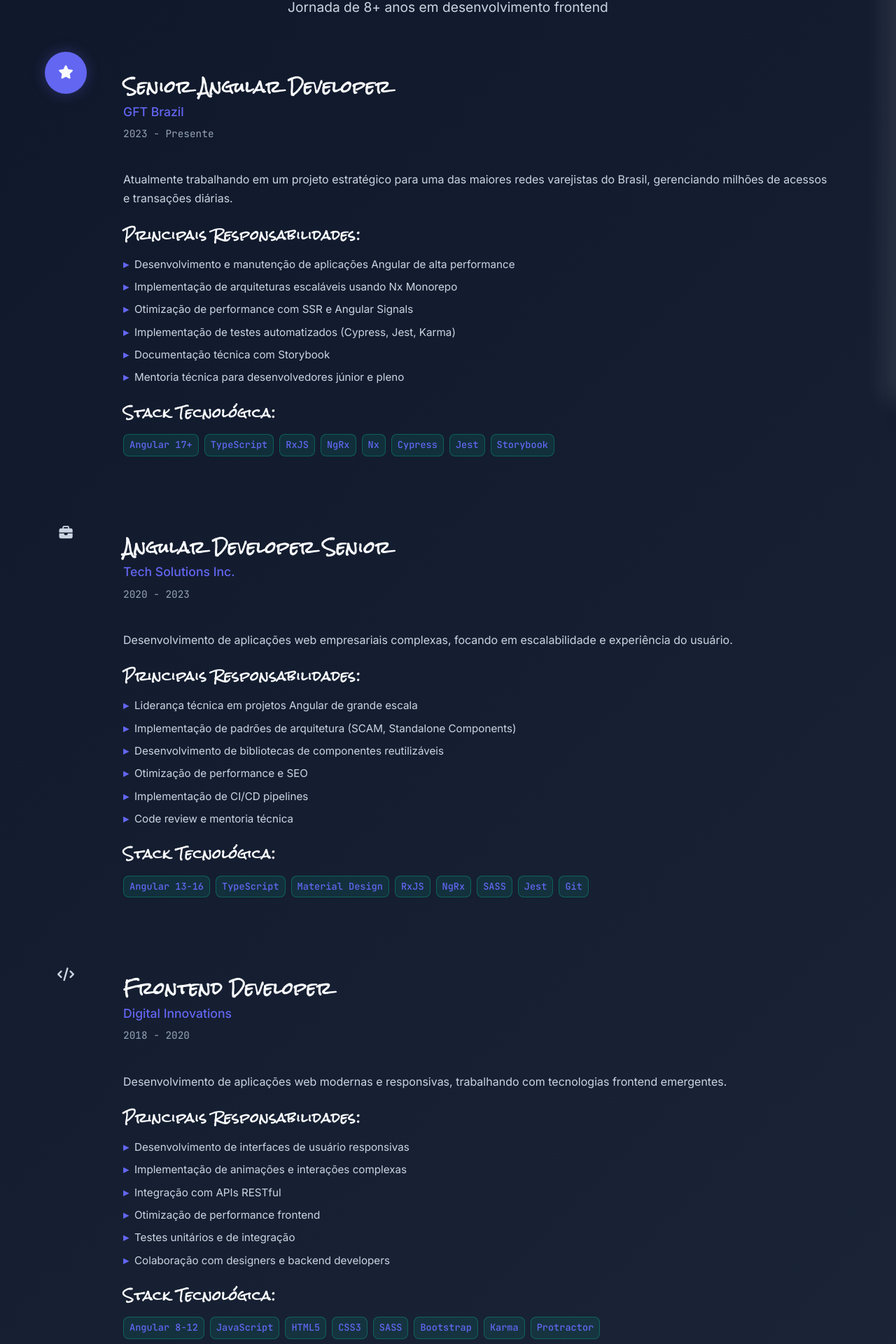
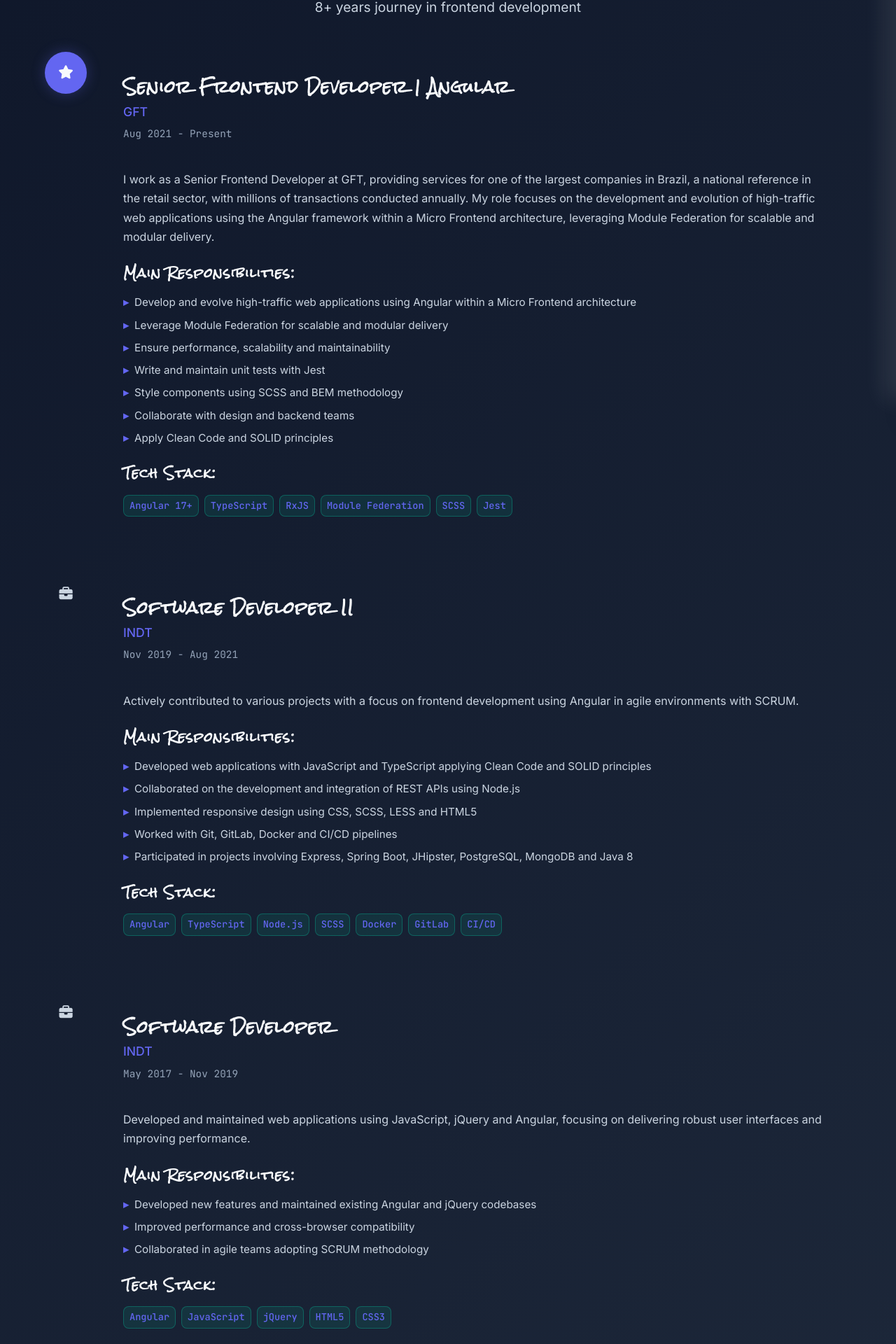
Before and after one commit to PhilipRamkeerat/philip-portfolio, an Angular app: page /experience in a window 1280 px wide. Shown: the part 213-2133 px from the top of the page at 70% size. Built offline with nearby package versions, Linux system fonts and the light colour scheme.

Commit message:
feat: implement project experience and language service adjustments

```diff
--- a/src/app/components/experience/experience.component.ts
+++ b/src/app/components/experience/experience.component.ts
@@ -1,5 +1,6 @@
-import { Component } from '@angular/core';
+import { Component, OnInit } from '@angular/core';
 import { CommonModule } from '@angular/common';
+import { LanguageService, Language } from '../../services/language.service';
 
 @Component({
   selector: 'app-experience',
@@ -10,188 +11,45 @@
       <div class="container">
         <div class="section-header" data-aos="fade-up">
           <h2 class="section-title">
-            <span class="text-gradient">Experiência Profissional</span>
+            <span class="text-gradient">{{ translations?.experience?.title || 'Experiência Profissional' }}</span>
           </h2>
           <p class="section-subtitle">
-            Jornada de 8+ anos em desenvolvimento frontend
+            {{ translations?.experience?.subtitle || 'Jornada de 8+ anos em desenvolvimento frontend' }}
           </p>
         </div>
 
         <div class="timeline" data-aos="fade-up">
-          <!-- Current Position -->
-          <div class="timeline-item current" data-aos="fade-right">
-            <div class="timeline-marker current">
-              <i class="fas fa-star"></i>
+          <ng-container *ngFor="let item of experiences; let i = index">
+            <div class="timeline-item" [ngClass]="{ current: i === 0 }" [attr.data-aos]="i % 2 === 0 ? 'fade-right' : 'fade-left'">
+              <div class="timeline-marker" [ngClass]="{ current: i === 0 }">
+                <i class="fas" [ngClass]="i === 0 ? 'fa-star' : 'fa-briefcase'"></i>
               </div>
               <div class="timeline-content">
                 <div class="timeline-header">
-                <h3>Senior Angular Developer</h3>
-                <span class="company">GFT Brazil</span>
-                <span class="period">2023 - Presente</span>
+                  <h3>{{ item.title }}</h3>
+                  <span class="company">{{ item.company }}</span>
+                  <span class="period">{{ item.period }}</span>
                 </div>
                 <div class="timeline-body">
-                <p>
-                  Atualmente trabalhando em um projeto estratégico para uma das maiores
-                  redes varejistas do Brasil, gerenciando milhões de acessos e transações diárias.
-                </p>
-                <div class="responsibilities">
-                  <h4>Principais Responsabilidades:</h4>
+                  <p>{{ item.description }}</p>
+
+                  <div class="responsibilities" *ngIf="item.responsibilities?.length">
+                    <h4>{{ translations?.experience?.responsibilitiesTitle || 'Principais Responsabilidades:' }}</h4>
                     <ul>
-                    <li>Desenvolvimento e manutenção de aplicações Angular de alta performance</li>
-                    <li>Implementação de arquiteturas escaláveis usando Nx Monorepo</li>
-                    <li>Otimização de performance com SSR e Angular Signals</li>
-                    <li>Implementação de testes automatizados (Cypress, Jest, Karma)</li>
-                    <li>Documentação técnica com Storybook</li>
-                    <li>Mentoria técnica para desenvolvedores júnior e pleno</li>
+                      <li *ngFor="let resp of item.responsibilities">{{ resp }}</li>
                     </ul>
                   </div>
-                <div class="tech-stack">
-                  <h4>Stack Tecnológica:</h4>
+
+                  <div class="tech-stack" *ngIf="item.techStack?.length">
+                    <h4>{{ translations?.experience?.techStackTitle || 'Stack Tecnológica:' }}</h4>
                     <div class="tech-tags">
-                    <span class="tech-tag">Angular 17+</span>
-                    <span class="tech-tag">TypeScript</span>
-                    <span class="tech-tag">RxJS</span>
-                    <span class="tech-tag">NgRx</span>
-                    <span class="tech-tag">Nx</span>
-                    <span class="tech-tag">Cypress</span>
-                    <span class="tech-tag">Jest</span>
-                    <span class="tech-tag">Storybook</span>
+                      <span class="tech-tag" *ngFor="let tech of item.techStack">{{ tech }}</span>
                     </div>
                   </div>
                 </div>
               </div>
             </div>
-
-          <!-- Previous Position -->
-          <div class="timeline-item" data-aos="fade-left">
-            <div class="timeline-marker">
-              <i class="fas fa-briefcase"></i>
-            </div>
-            <div class="timeline-content">
-              <div class="timeline-header">
-                <h3>Angular Developer Senior</h3>
-                <span class="company">Tech Solutions Inc.</span>
-                <span class="period">2020 - 2023</span>
-              </div>
-              <div class="timeline-body">
-                <p>
-                  Desenvolvimento de aplicações web empresariais complexas,
-                  focando em escalabilidade e experiência do usuário.
-                </p>
-                <div class="responsibilities">
-                  <h4>Principais Responsabilidades:</h4>
-                  <ul>
-                    <li>Liderança técnica em projetos Angular de grande escala</li>
-                    <li>Implementação de padrões de arquitetura (SCAM, Standalone Components)</li>
-                    <li>Desenvolvimento de bibliotecas de componentes reutilizáveis</li>
-                    <li>Otimização de performance e SEO</li>
-                    <li>Implementação de CI/CD pipelines</li>
-                    <li>Code review e mentoria técnica</li>
-                  </ul>
-                </div>
-                <div class="tech-stack">
-                  <h4>Stack Tecnológica:</h4>
-                  <div class="tech-tags">
-                    <span class="tech-tag">Angular 13-16</span>
-                    <span class="tech-tag">TypeScript</span>
-                    <span class="tech-tag">Material Design</span>
-                    <span class="tech-tag">RxJS</span>
-                    <span class="tech-tag">NgRx</span>
-                    <span class="tech-tag">SASS</span>
-                    <span class="tech-tag">Jest</span>
-                    <span class="tech-tag">Git</span>
-                  </div>
-                </div>
-              </div>
-            </div>
-          </div>
-
-          <!-- Earlier Position -->
-          <div class="timeline-item" data-aos="fade-right">
-            <div class="timeline-marker">
-              <i class="fas fa-code"></i>
-            </div>
-            <div class="timeline-content">
-              <div class="timeline-header">
-                <h3>Frontend Developer</h3>
-                <span class="company">Digital Innovations</span>
-                <span class="period">2018 - 2020</span>
-              </div>
-              <div class="timeline-body">
-                <p>
-                  Desenvolvimento de aplicações web modernas e responsivas,
-                  trabalhando com tecnologias frontend emergentes.
-                </p>
-                <div class="responsibilities">
-                  <h4>Principais Responsabilidades:</h4>
-                  <ul>
-                    <li>Desenvolvimento de interfaces de usuário responsivas</li>
-                    <li>Implementação de animações e interações complexas</li>
-                    <li>Integração com APIs RESTful</li>
-                    <li>Otimização de performance frontend</li>
-                    <li>Testes unitários e de integração</li>
-                    <li>Colaboração com designers e backend developers</li>
-                  </ul>
-                </div>
-                <div class="tech-stack">
-                  <h4>Stack Tecnológica:</h4>
-                  <div class="tech-tags">
-                    <span class="tech-tag">Angular 8-12</span>
-                    <span class="tech-tag">JavaScript</span>
-                    <span class="tech-tag">HTML5</span>
-                    <span class="tech-tag">CSS3</span>
-                    <span class="tech-tag">SASS</span>
-                    <span class="tech-tag">Bootstrap</span>
-                    <span class="tech-tag">Karma</span>
-                    <span class="tech-tag">Protractor</span>
-                  </div>
-                </div>
-              </div>
-            </div>
-          </div>
-
-          <!-- First Position -->
-          <div class="timeline-item" data-aos="fade-left">
-            <div class="timeline-marker">
-              <i class="fas fa-graduation-cap"></i>
-            </div>
-            <div class="timeline-content">
-              <div class="timeline-header">
-                <h3>Junior Frontend Developer</h3>
-                <span class="company">StartupTech</span>
-                <span class="period">2016 - 2018</span>
-              </div>
-              <div class="timeline-body">
-                <p>
-                  Primeira experiência profissional em desenvolvimento web,
-                  aprendendo as melhores práticas e fundamentos do desenvolvimento frontend.
-                </p>
-                <div class="responsibilities">
-                  <h4>Principais Responsabilidades:</h4>
-                  <ul>
-                    <li>Desenvolvimento de páginas web estáticas e dinâmicas</li>
-                    <li>Implementação de layouts responsivos</li>
-                    <li>Manutenção de código legado</li>
-                    <li>Participação em code reviews</li>
-                    <li>Aprendizado de frameworks JavaScript</li>
-                    <li>Colaboração em projetos ágeis</li>
-                  </ul>
-                </div>
-                <div class="tech-stack">
-                  <h4>Stack Tecnológica:</h4>
-                  <div class="tech-tags">
-                    <span class="tech-tag">Angular 2-7</span>
-                    <span class="tech-tag">JavaScript</span>
-                    <span class="tech-tag">HTML</span>
-                    <span class="tech-tag">CSS</span>
-                    <span class="tech-tag">jQuery</span>
-                    <span class="tech-tag">Bootstrap</span>
-                    <span class="tech-tag">Git</span>
-                  </div>
-                </div>
-              </div>
-            </div>
-          </div>
+          </ng-container>
         </div>
 
         <div class="achievements-section" data-aos="fade-up">
@@ -488,4 +346,106 @@
     }
   `]
 })
-export class ExperienceComponent {}
+export class ExperienceComponent implements OnInit {
+  translations: any;
+  experiences: any[] = [];
+
+  private experiencesPt = [
+    {
+      title: 'Senior Frontend Developer | Angular',
+      company: 'GFT',
+      period: 'ago de 2021 - presente',
+      description: 'Atuo como Senior Frontend Developer na GFT, prestando serviços para uma das maiores empresas do Brasil, referência nacional no setor varejista, com milhões de transações anuais. Meu foco é o desenvolvimento e evolução de aplicações web de alto tráfego usando Angular em uma arquitetura de Micro Frontends, aproveitando Module Federation para entregas modulares e escaláveis.',
+      responsibilities: [
+        'Desenvolver e evoluir aplicações de alto tráfego em Angular dentro de uma arquitetura de Micro Frontends',
+        'Aproveitar Module Federation para entregas escaláveis e modulares',
+        'Garantir performance, escalabilidade e manutenibilidade',
+        'Escrever e manter testes unitários com Jest',
+        'Aplicar SCSS com metodologia BEM',
+        'Colaborar com equipes de design e backend',
+        'Aplicar princípios de Clean Code e SOLID'
+      ],
+      techStack: ['Angular 17+', 'TypeScript', 'RxJS', 'Module Federation', 'SCSS', 'Jest']
+    },
+    {
+      title: 'Software Developer II',
+      company: 'INDT',
+      period: 'nov de 2019 - ago de 2021',
+      description: 'Contribuí ativamente em diversos projetos com foco em frontend utilizando Angular em ambientes ágeis com SCRUM.',
+      responsibilities: [
+        'Desenvolvimento com JavaScript e TypeScript aplicando Clean Code e SOLID',
+        'Integração de APIs REST usando Node.js',
+        'Implementação de design responsivo com CSS, SCSS, LESS e HTML5',
+        'Experiência com Git, GitLab, Docker e pipelines CI/CD',
+        'Participação em projetos com Express, Spring Boot, JHipster, PostgreSQL, MongoDB e Java 8'
+      ],
+      techStack: ['Angular', 'TypeScript', 'Node.js', 'SCSS', 'Docker', 'GitLab', 'CI/CD']
+    },
+    {
+      title: 'Software Developer',
+      company: 'INDT',
+      period: 'mai de 2017 - nov de 2019',
+      description: 'Desenvolvimento e manutenção de aplicações web utilizando JavaScript, jQuery e Angular.',
+      responsibilities: [
+        'Implementação de novas funcionalidades e manutenção de código legado',
+        'Melhorias de performance e compatibilidade entre navegadores',
+        'Colaboração em equipes ágeis com SCRUM'
+      ],
+      techStack: ['Angular', 'JavaScript', 'jQuery', 'HTML5', 'CSS3']
+    }
+  ];
+
+  private experiencesEn = [
+    {
+      title: 'Senior Frontend Developer | Angular',
+      company: 'GFT',
+      period: 'Aug 2021 - Present',
+      description: 'I work as a Senior Frontend Developer at GFT, providing services for one of the largest companies in Brazil, a national reference in the retail sector, with millions of transactions conducted annually. My role focuses on the development and evolution of high-traffic web applications using the Angular framework within a Micro Frontend architecture, leveraging Module Federation for scalable and modular delivery.',
+      responsibilities: [
+        'Develop and evolve high-traffic web applications using Angular within a Micro Frontend architecture',
+        'Leverage Module Federation for scalable and modular delivery',
+        'Ensure performance, scalability and maintainability',
+        'Write and maintain unit tests with Jest',
+        'Style components using SCSS and BEM methodology',
+        'Collaborate with design and backend teams',
+        'Apply Clean Code and SOLID principles'
+      ],
+      techStack: ['Angular 17+', 'TypeScript', 'RxJS', 'Module Federation', 'SCSS', 'Jest']
+    },
+    {
+      title: 'Software Developer II',
+      company: 'INDT',
+      period: 'Nov 2019 - Aug 2021',
+      description: 'Actively contributed to various projects with a focus on frontend development using Angular in agile environments with SCRUM.',
+      responsibilities: [
+        'Developed web applications with JavaScript and TypeScript applying Clean Code and SOLID principles',
+        'Collaborated on the development and integration of REST APIs using Node.js',
+        'Implemented responsive design using CSS, SCSS, LESS and HTML5',
+        'Worked with Git, GitLab, Docker and CI/CD pipelines',
+        'Participated in projects involving Express, Spring Boot, JHipster, PostgreSQL, MongoDB and Java 8'
+      ],
+      techStack: ['Angular', 'TypeScript', 'Node.js', 'SCSS', 'Docker', 'GitLab', 'CI/CD']
+    },
+    {
+      title: 'Software Developer',
+      company: 'INDT',
+      period: 'May 2017 - Nov 2019',
+      description: 'Developed and maintained web applications using JavaScript, jQuery and Angular, focusing on delivering robust user interfaces and improving performance.',
+      responsibilities: [
+        'Developed new features and maintained existing Angular and jQuery codebases',
+        'Improved performance and cross-browser compatibility',
+        'Collaborated in agile teams adopting SCRUM methodology'
+      ],
+      techStack: ['Angular', 'JavaScript', 'jQuery', 'HTML5', 'CSS3']
+    }
+  ];
+
+  constructor(private languageService: LanguageService) {}
+
+  ngOnInit(): void {
+    this.languageService.currentLanguage$.subscribe((lang: Language) => {
+      this.translations = this.languageService.getTranslations();
+      this.experiences = lang === 'pt' ? this.experiencesPt : this.experiencesEn;
+    });
+  }
+}
--- a/src/app/services/language.service.ts
+++ b/src/app/services/language.service.ts
@@ -45,6 +45,12 @@
       projects: string;
       satisfaction: string;
     };
+  };
+  experience: {
+    title: string;
+    subtitle: string;
+    responsibilitiesTitle: string;
+    techStackTitle: string;
   };
   footer: {
     copyright: string;
@@ -101,6 +107,12 @@
           satisfaction: 'Satisfaction'
         }
       },
+      experience: {
+        title: 'Professional Experience',
+        subtitle: '8+ years journey in frontend development',
+        responsibilitiesTitle: 'Main Responsibilities:',
+        techStackTitle: 'Tech Stack:'
+      },
       footer: {
         copyright: '© 2024 Philip Ramkeerat. All rights reserved.'
       }
@@ -147,6 +159,12 @@
           satisfaction: 'Satisfação'
         }
       },
+      experience: {
+        title: 'Experiência Profissional',
+        subtitle: 'Jornada de 8+ anos em desenvolvimento frontend',
+        responsibilitiesTitle: 'Principais Responsabilidades:',
+        techStackTitle: 'Stack Tecnológica:'
+      },
       footer: {
         copyright: '© 2024 Philip Ramkeerat. Todos os direitos reservados.'
       }
```
Lines whose indentation alone changed are shown as unchanged.
